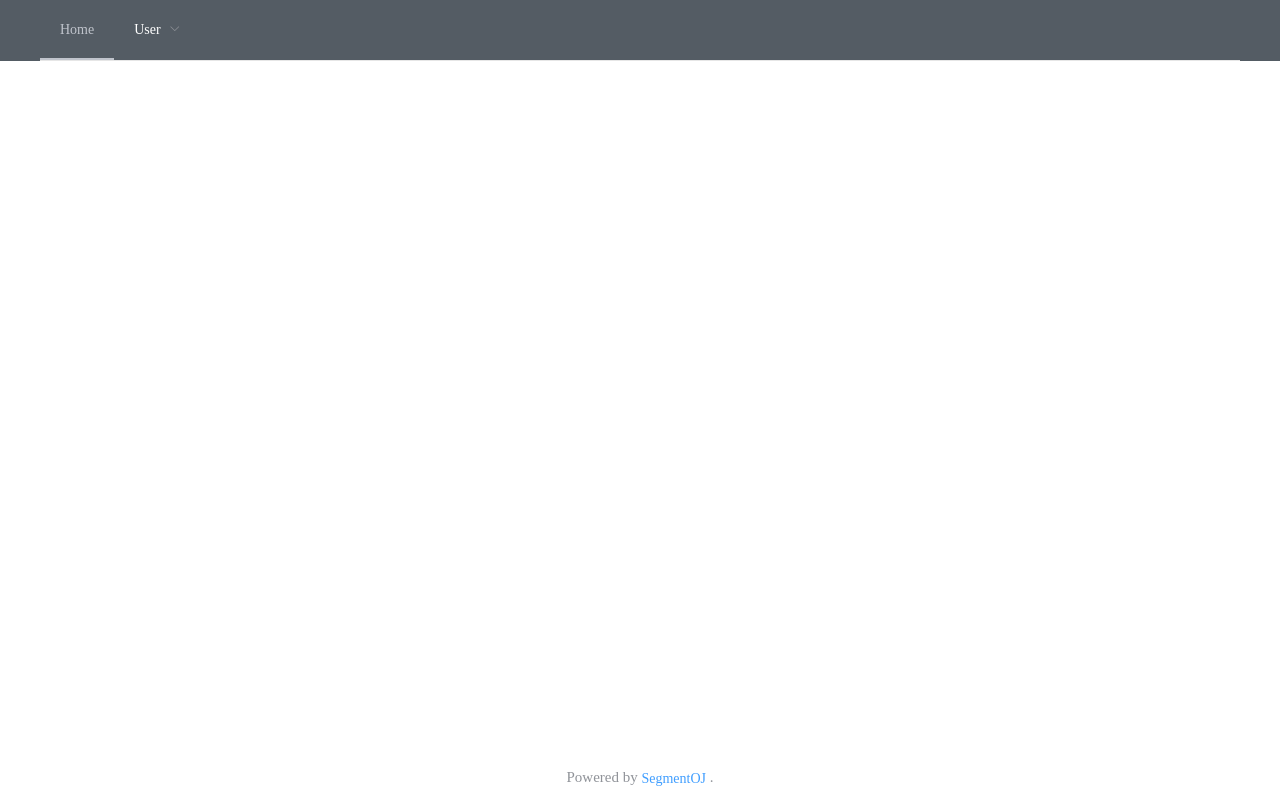
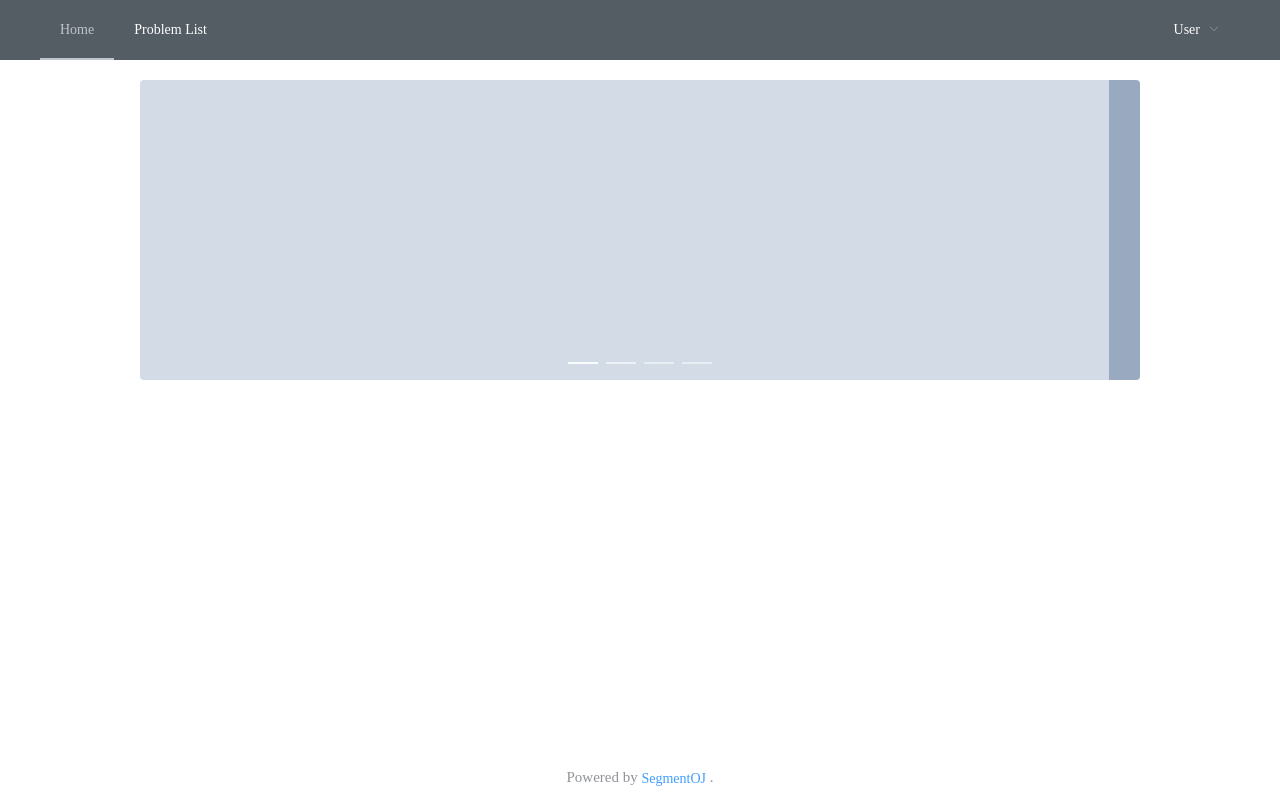
Before and after one commit to segment-oj/segmentoj-frontend, a Vue app: page / in a window 1280 px wide. Built offline with nearby package versions, Linux system fonts and the light colour scheme; what vue-katex would draw is missing.

Commit message:
add homepae & carousel & update nav

```diff
--- /dev/null
+++ b/src/components/homepage/carousel.vue
@@ -0,0 +1,25 @@
+<template>
+  <el-carousel trigger="click" :interval="5000" arrow="none" id="carousel">
+    <el-carousel-item v-for="item in 4" :key="item"></el-carousel-item>
+  </el-carousel>
+</template>
+
+<script>
+export default {
+  name: "Carousel"
+};
+</script>
+
+<style>
+#carousel {
+  border-radius: 4px;
+}
+
+.el-carousel__item:nth-child(2n) {
+  background-color: #99a9bf;
+}
+
+.el-carousel__item:nth-child(2n + 1) {
+  background-color: #d3dce6;
+}
+</style>
--- /dev/null
+++ b/src/components/homepage/home.vue
@@ -0,0 +1,18 @@
+<template>
+  <carousel/>
+</template>
+
+<script>
+import Carousel from './carousel.vue';
+
+export default {
+  name: 'Home',
+  components: {
+    Carousel
+  }
+}
+</script>
+
+<style scoped>
+
+</style>
--- a/src/components/page/navbar.vue
+++ b/src/components/page/navbar.vue
@@ -1,28 +1,29 @@
 <template>
-  <div id="nav">
-    <div id="nav-content">
+  <div id='nav'>
+    <div id='nav-content'>
       <el-menu
-        id="menu"
-        :default-active="activeIndex"
-        :router="true"
-        class="el-menu-demo"
-        mode="horizontal"
-        background-color="#545c64"
-        text-color="#fff"
-        active-text-color="#C0C4CC"
+        id='menu'
+        :default-active='activeIndex'
+        :router='true'
+        class='el-menu-demo'
+        mode='horizontal'
+        background-color='#545c64'
+        text-color='#fff'
+        active-text-color='#C0C4CC'
       >
-        <el-menu-item index="/">Home</el-menu-item>
-        <el-submenu index="2">
-          <template slot="title">User</template>
-          <div v-if="this.$store.state.user.authenticated">
+        <el-menu-item index='/'>Home</el-menu-item>
+        <el-menu-item index='/problem/list'>Problem List</el-menu-item>
+        <el-submenu index='2' id='user'>
+          <template slot='title'>User</template>
+          <div v-if='this.$store.state.user.authenticated'>
             <el-menu-item>
               <MyUserName />
             </el-menu-item>
-            <el-menu-item index="/user/logout">Logout</el-menu-item>
+            <el-menu-item index='/user/logout'>Logout</el-menu-item>
           </div>
           <div v-else>
-            <el-menu-item @click="$store.state.user.showlogin = true;">Login</el-menu-item>
-            <el-menu-item @click="$store.state.user.showregister = true;">Register</el-menu-item>
+            <el-menu-item @click='$store.state.user.showlogin = true;'>Login</el-menu-item>
+            <el-menu-item @click='$store.state.user.showregister = true;'>Register</el-menu-item>
           </div>
         </el-submenu>
       </el-menu>
@@ -31,13 +32,13 @@
 </template>
 
 <script>
-import MyUserName from "./../user/MyUserName.vue";
+import MyUserName from './../user/MyUserName.vue';
 
 export default {
-  name: "NavBar",
+  name: 'NavBar',
   data() {
     return {
-      activeIndex: "/"
+      activeIndex: '/'
     };
   },
   components: {
@@ -46,7 +47,7 @@ export default {
 };
 </script>
 
-<style lang="css" scoped>
+<style lang='css' scoped>
 #nav {
   background-color: #545c64;
   width: 100vw;
@@ -62,6 +63,14 @@ export default {
   margin-right: auto;
 }
 
+#menu {
+  border: none;
+}
+
+#user {
+  float: right;
+}
+
 #user_icon {
   height: 50%;
 }
--- a/src/main.js
+++ b/src/main.js
@@ -13,10 +13,10 @@ Vue.use(VueKatex, {
     }
 });
 
-import './style/basic.css';
 import 'element-ui/lib/theme-chalk/index.css';
+import locale from 'element-ui/lib/locale/lang/en';
 import ElementUI from 'element-ui';
-Vue.use(ElementUI);
+Vue.use(ElementUI, {locale});
 
 import axios from 'axios';
 axios.defaults.withCredentials = true;
@@ -26,6 +26,7 @@ import store from './store/store';
 
 import './assets/css/theme.css';
 import './assets/css/fontstyle.css';
+import './assets/css/basic.css';
 import('./loader/load');
 
 Vue.config.productionTip = false;
--- a/src/router.js
+++ b/src/router.js
@@ -5,7 +5,8 @@ Vue.use(Router);
 let router = new Router({
     mode: 'history',
     routes: [{
-        path: '/'
+        path: '/',
+        component: () => import('./components/homepage/home.vue')
     }, {
         path: '/user/logout',
         component: () => import('./components/user/logout.vue')
```
Also changed, not shown: src/assets/css/basic.css (renamed from src/style/basic.css).
